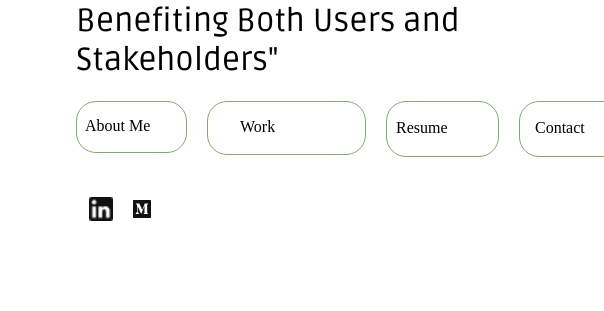
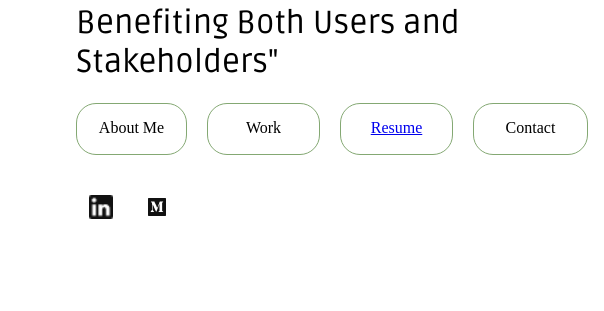
Before and after one commit to kasandra-alexis/UX_UI_HW_17, a plain HTML site: page index.html in a window 1280 px wide. Shown: the part 551-862 px from the top of the page, 676-1280 px from the left. Drawn offline with Linux system fonts and the light colour scheme; a web font is replaced by a local one.

Commit message:
Challenge 17

```diff
--- a/CSS/style.css
+++ b/CSS/style.css
@@ -51,6 +51,7 @@ p.kasandraf {
     height: 24px;
     margin-left: 13px;
     margin-top: 40px;
+    padding-right: 15px;
     width: auto;
 }
 .empathy-in-every-cl {
@@ -70,6 +71,7 @@ p.kasandraf {
 }
 .overlap-group {
     align-items: flex-end;
+    text-align: center;
     border: 1px solid;
     border-color: #84A873;
     border-radius: 20px;
@@ -77,7 +79,7 @@ p.kasandraf {
     justify-content: flex-end;
     margin-left: 20px;
     min-width: 50px;
-    padding: 3px 9px;
+    padding: 1px 9px;
 }
 .link {
     cursor: pointer;
@@ -88,6 +90,7 @@ p.kasandraf {
 }
 .overlap-group2 {
     align-items: flex-end;
+    text-align: center;
     border: 1px solid;
     border-color: #84A873;
     border-radius: 20px;
@@ -115,13 +118,14 @@ p.kasandraf {
 }
 .overlap-group1 {
     align-items: flex-end;
+    text-align: center;
     border: 1px solid;
     border-color: #84A873;
     border-radius: 20px;
     height: 48px;
     margin-left: 20px;
     min-width: 50px;
-    padding: 3px 15px;
+    padding: 1px 15px;
 }
 .place {
     cursor: pointer;
--- a/index.html
+++ b/index.html
@@ -4,6 +4,9 @@
 <head>
     <title> Kasandra Duckett Portfolio </Title>
     <link rel="stylesheet" href="CSS/style.css" type="text/css">
+    <link rel="preconnect" href="https://fonts.googleapis.com">
+     <link rel="preconnect" href="https://fonts.gstatic.com" crossorigin>
+     <link href="https://fonts.googleapis.com/css2?family=Ruda&display=swap" rel="stylesheet">
 </head>
 
 <body>
@@ -11,9 +14,6 @@
         <div class="overlap-group4 overlap">
             <img class="kasHEIC" src="Images/Kas.jpg" alt="Kasandra" />
             <div class="flex-col">
-                <link rel="preconnect" href="https://fonts.googleapis.com">
-                <link rel="preconnect" href="https://fonts.gstatic.com" crossorigin>
-                <link href="https://fonts.googleapis.com/css2?family=Ruda&display=swap" rel="stylesheet">
 
                 <p class="kasandraf">Hi! I am Kasandra, Freelance UX Researcher</p>
                 <h1 class="empathy-in-every-cl">
@@ -24,11 +24,11 @@
                     <div class="overlap-group2 overlap">
                         <div class="link ruda-normal-black-20px">About Me</div>
                     </div>
-                    <div class="overlap-group3 overlap">
+                    <div class="overlap-group overlap">
                         <div class="link ruda-normal-black-20px">Work</div>
                     </div>
                     <div class="overlap-group overlap">
-                        <div class="link ruda-normal-black-20px">Resume</div>
+                        <a href="Resume/Kasandra Duckett resume.pdf" target="_blank" class="link ruda-normal-black-20px">Resume</a>
                     </div>
                     <div class="overlap-group1 overlap">
                         <div class="place ruda-normal-black-20px">Contact</div>
```
Also changed, not shown: 3 other files.
